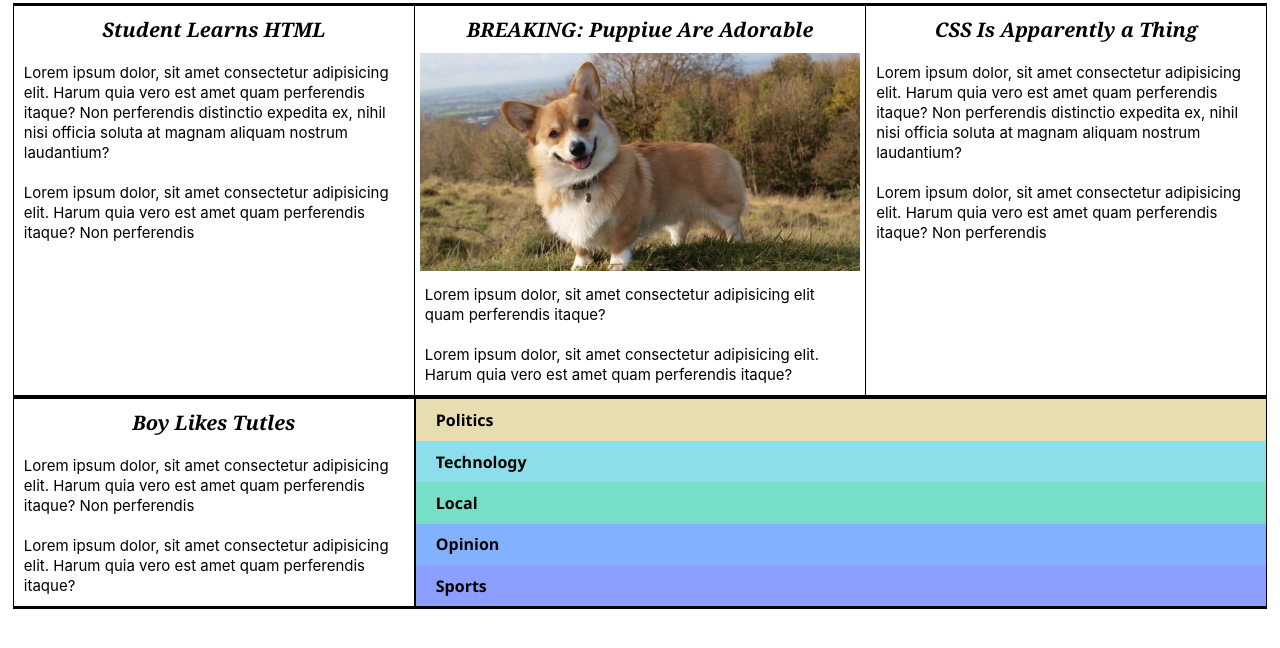
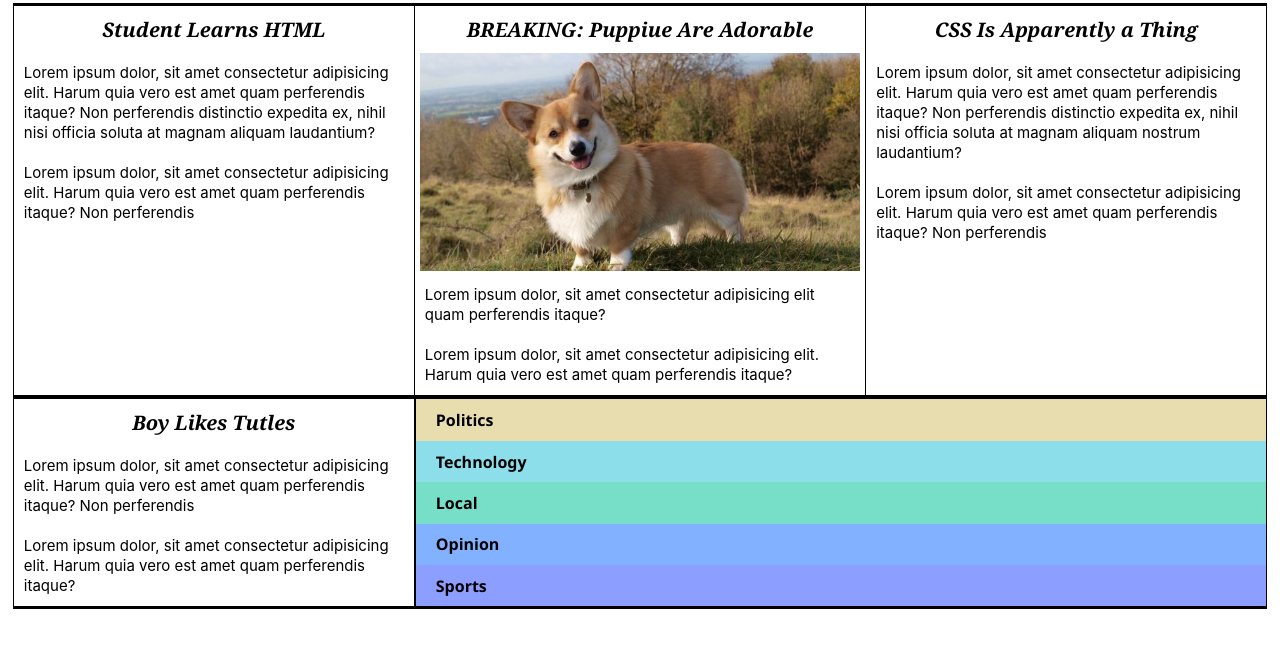
Before and after one commit to charlesncn/LakeHub_Mini_Challange, a plain HTML site: page index.html in a window 1280 px wide. Shown: the part 52-700 px from the top of the page. Drawn offline with Linux system fonts and the light colour scheme.

Commit message:
Update index.html

```diff
--- a/index.html
+++ b/index.html
@@ -19,7 +19,7 @@
                 <p>
                     Lorem ipsum dolor, sit amet consectetur adipisicing elit. Harum quia vero est amet
                      quam perferendis itaque? Non perferendis distinctio expedita ex, nihil nisi officia
-                     soluta at magnam aliquam nostrum laudantium?
+                     soluta at magnam aliquam laudantium?
                      <br><br>
 
                     Lorem ipsum dolor, sit amet consectetur adipisicing elit. Harum quia vero est amet
```
